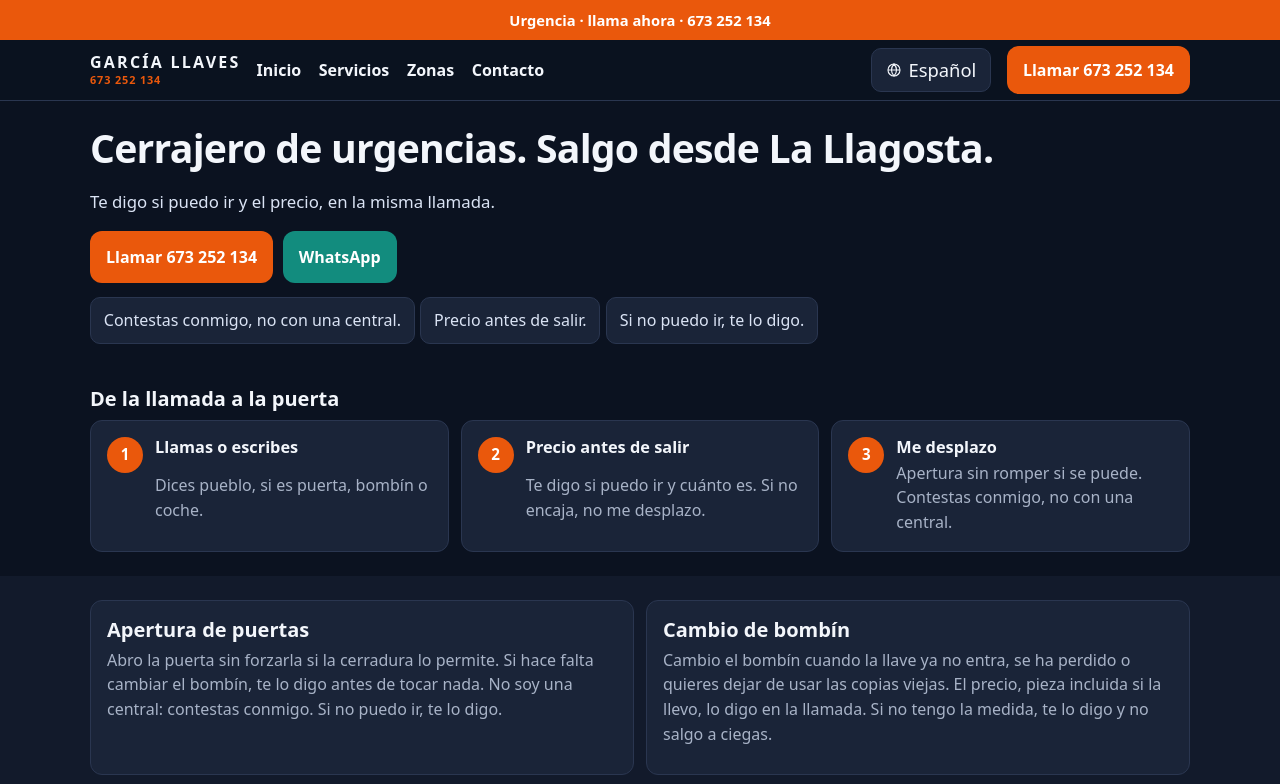
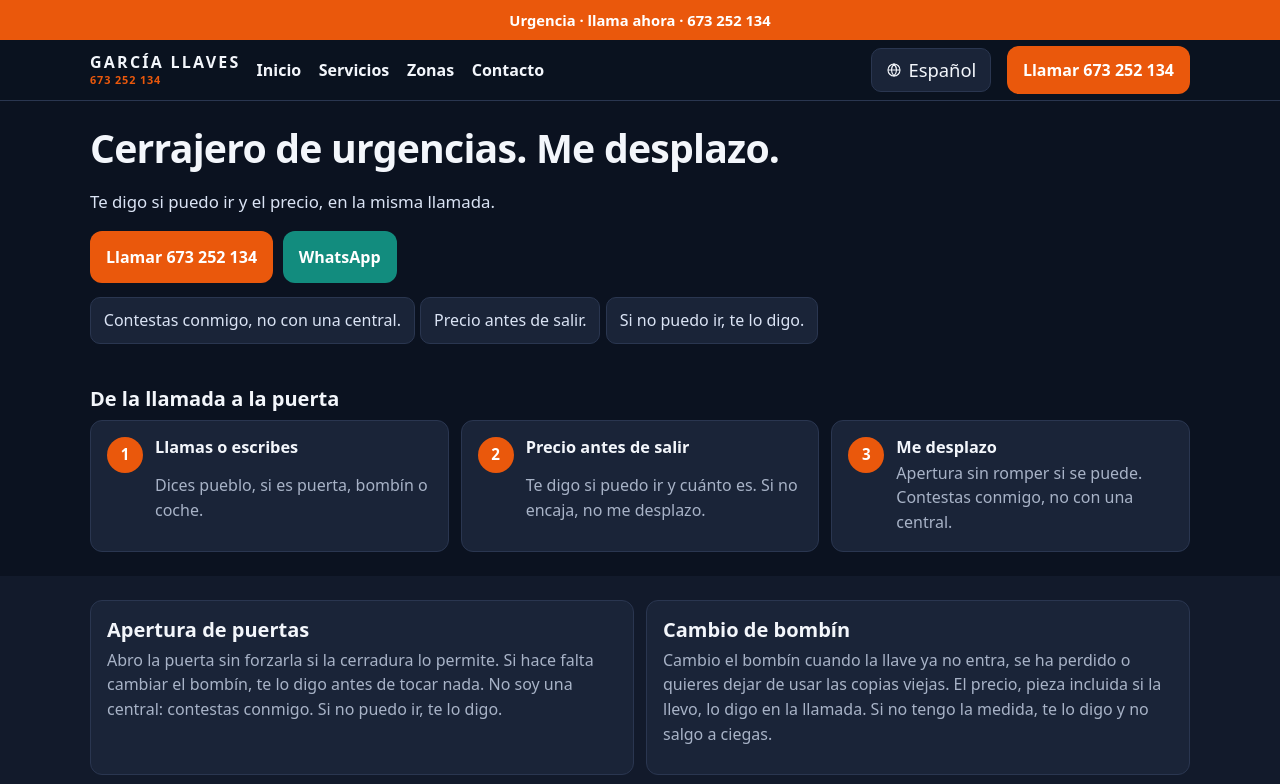
Before and after one commit to AndyGaSa/cerrajero-express-valles, a plain HTML site: page index.html in a window 1280 px wide. Shown: the top 784 px of the page. Drawn offline with Linux system fonts and the light colour scheme.

Commit message:
El primer titular dice me desplazo, no desde dónde

```diff
--- a/index.html
+++ b/index.html
@@ -4,7 +4,7 @@
 <meta charset="utf-8">
 <meta name="viewport" content="width=device-width, initial-scale=1">
 <title>Cerrajero urgente en La Llagosta, Mollet y Badalona | García Llaves</title>
-<meta name="description" content="Cerrajero de urgencias en La Llagosta. Salgo, contestas conmigo y te digo el precio antes de desplazarme. 673 252 134.">
+<meta name="description" content="Cerrajero de urgencias. Me desplazo, contestas conmigo y te digo el precio antes de salir. 673 252 134.">
 <link rel="canonical" href="https://cerrajero-express-valles.vercel.app/">
 <link rel="alternate" hreflang="es" href="https://cerrajero-express-valles.vercel.app/">
 <link rel="alternate" hreflang="ca" href="https://cerrajero-express-valles.vercel.app/ca/">
@@ -15,7 +15,7 @@
 <meta property="og:locale" content="es_ES">
 <meta property="og:type" content="website">
 <meta property="og:title" content="Cerrajero urgente en La Llagosta, Mollet y Badalona | García Llaves">
-<meta property="og:description" content="Cerrajero de urgencias en La Llagosta. Salgo, contestas conmigo y te digo el precio antes de desplazarme. 673 252 134.">
+<meta property="og:description" content="Cerrajero de urgencias. Me desplazo, contestas conmigo y te digo el precio antes de salir. 673 252 134.">
 <meta property="og:url" content="https://cerrajero-express-valles.vercel.app/">
 <meta property="og:site_name" content="García Llaves">
 <link rel="icon" href="/assets/favicon.svg" type="image/svg+xml">
@@ -59,7 +59,7 @@
 <main id="contenido">
   <section class="hero">
     <div class="container">
-      <h1>Cerrajero de urgencias. Salgo desde La Llagosta.</h1>
+      <h1>Cerrajero de urgencias. Me desplazo.</h1>
       <p class="lead" style="color:#dbe4f5;font-size:1.05rem">Te digo si puedo ir y el precio, en la misma llamada.</p>
       <div class="hero-actions">
         <a class="btn btn-cta btn-lg" href="tel:+34673252134">Llamar 673 252 134</a>
```
